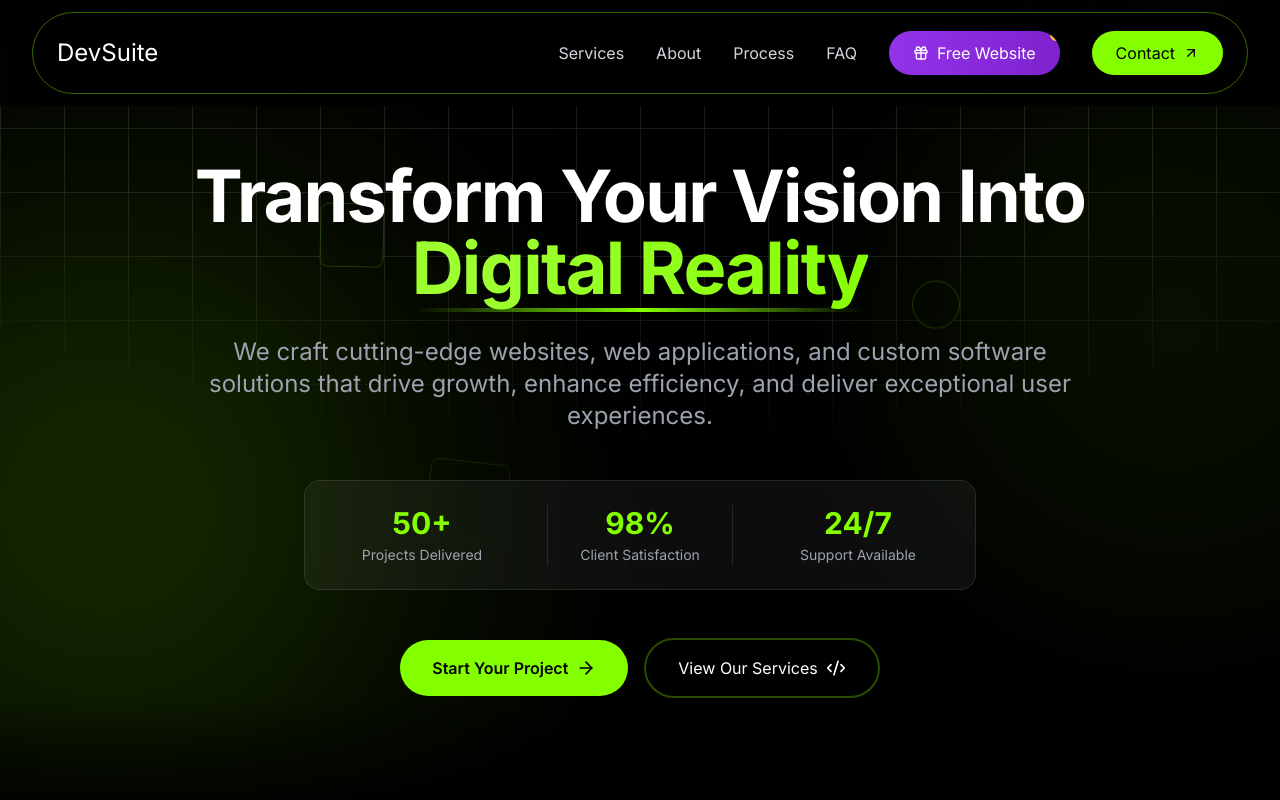
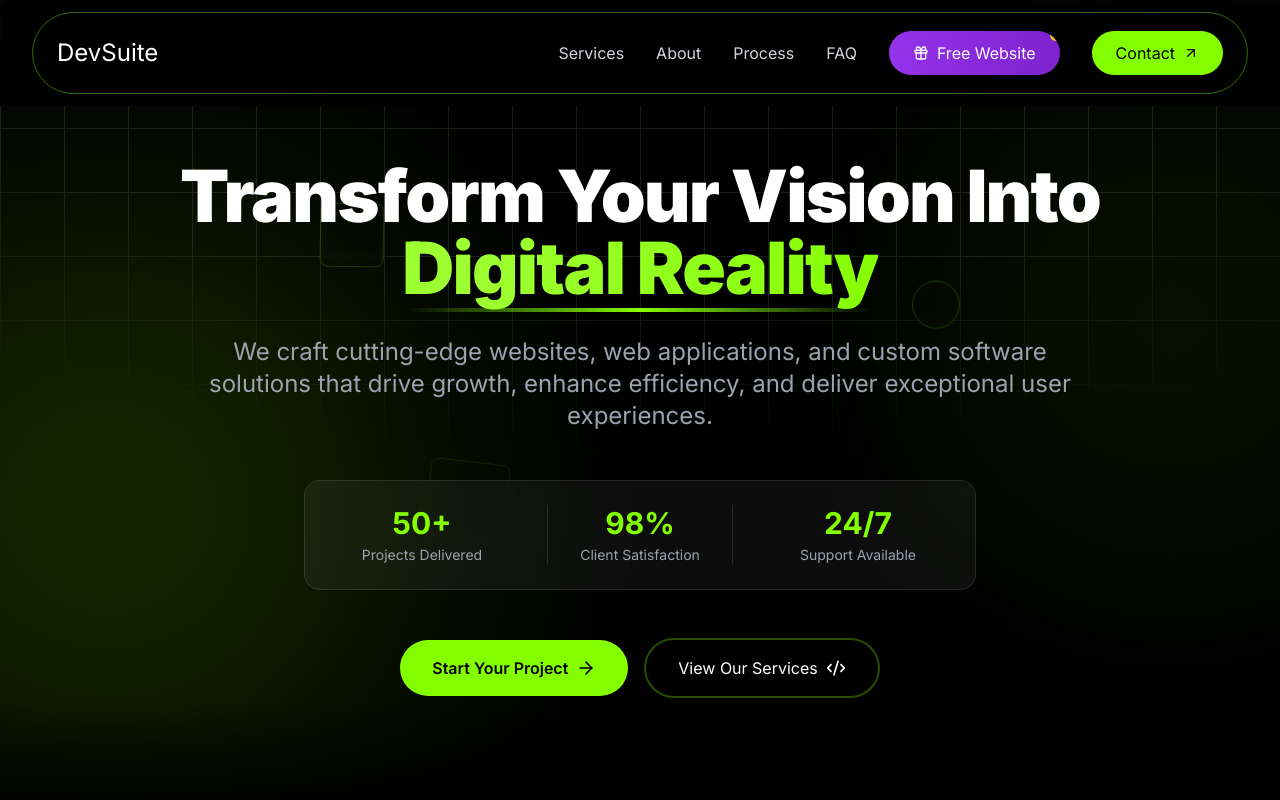
Before and after one commit to khatayondev/devsuite.dev, a Next.js app: page / in a window 1280 px wide. Shown: the top 800 px of the page. Built offline with nearby package versions, Linux system fonts and the light colour scheme; a web font is replaced by a local one.

Commit message:
Change Hero headline font to font-black for maximum boldness

```diff
--- a/app/components/Hero.tsx
+++ b/app/components/Hero.tsx
@@ -75,7 +75,7 @@ export function Hero() {
             initial={{ opacity: 0, y: 30 }}
             animate={{ opacity: 1, y: 0 }}
             transition={{ duration: 0.8, delay: 0.2, ease: "easeOut" }}
-            className="text-white mb-8 text-5xl md:text-6xl lg:text-7xl leading-[1.1] font-bold tracking-tight"
+            className="text-white mb-8 text-5xl md:text-6xl lg:text-7xl leading-[1.1] font-black tracking-tight"
           >
             Transform Your Vision Into{' '}
             <span className="relative inline-block">
```
